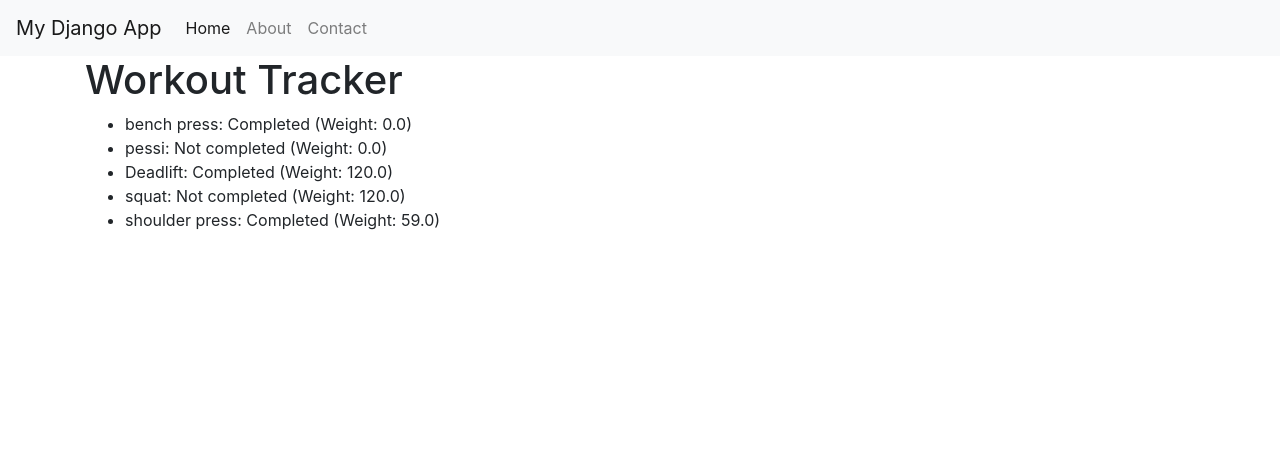
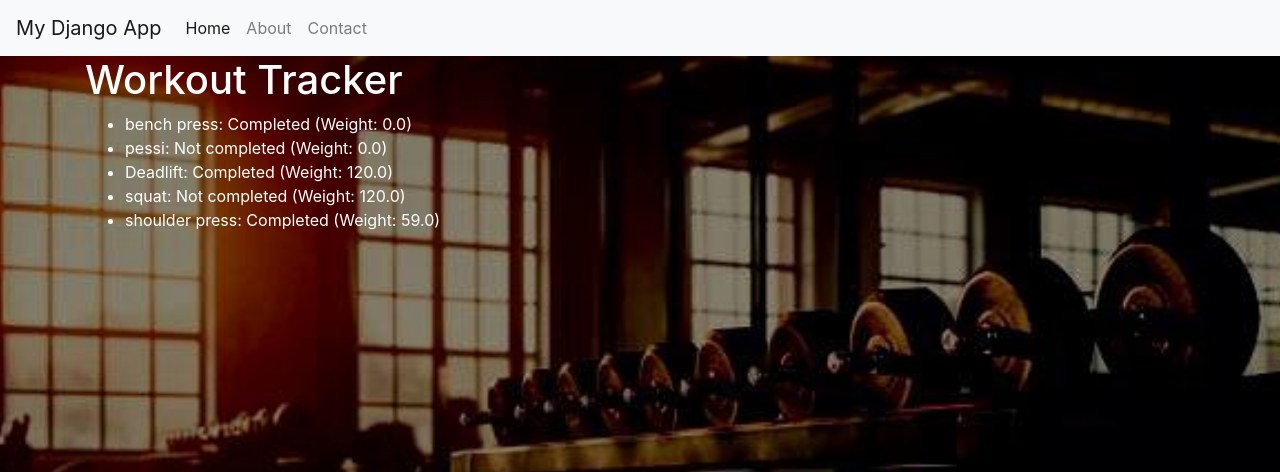
Before and after one commit to al4nzh/Gymgoal, a Django app: page /workouts/ in a window 1280 px wide. Shown: the top 472 px of the page. Run offline with Django 5.2, Linux system fonts and the light colour scheme; data comes from the database, SQL or seed files in the repository; both versions use the stored data as it was after the commit; some libraries are stand-ins or nearby versions.

Commit message:
app background added, fixed html file

```diff
--- a/demo/myapp/templates/todos.html
+++ b/demo/myapp/templates/todos.html
@@ -1,9 +1,23 @@
 {% extends "base.html" %}
+{% load static %}  <!-- Load the static files tag library -->
 
 {% block content %}
-<h1>Workout Tracker</h1>
+<style>
+  body {
+    background-image: url('{% static "images/appbacky.jpg" %}'); /* Use the static tag to get the correct URL */
+    background-size: cover;
+    background-position: center;
+    background-repeat: no-repeat;
+    background-attachment: fixed;
+  }
+  ul li {
+    color: white; /* Change the text color to white */
+  }
+</style>
+
+<h1 style="color:white;">Workout Tracker</h1>
 <ul>
-  {% for todo in todos %}
+  {% for todo in todos%}
   <li>
     {{ todo.title }}: {% if todo.completed %}Completed{% else %}Not completed{% endif %}
     (Weight: {{ todo.weight }})
```
Also changed, not shown: demo/myapp/forms.py (added, +7 -0 lines), demo/db.sqlite3, demo/myapp/static/images/appbacky.jpg (added).
